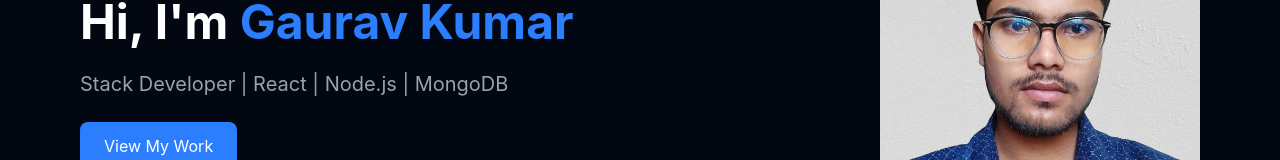
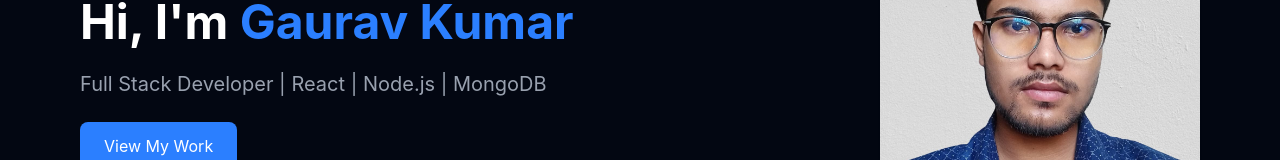
Before and after one commit to gauravkumar2005/My-Portfolio, a React (Vite) app: page / in a window 1280 px wide. Shown: the part 436-596 px from the top of the page. Built offline with nearby package versions, Linux system fonts and the light colour scheme.

Commit message:
change home page

```diff
--- a/src/pages/Home.jsx
+++ b/src/pages/Home.jsx
@@ -19,7 +19,7 @@ function Home() {
           </h1>
 
           <p className="text-base sm:text-lg md:text-xl text-gray-400 mb-6">
-             Stack Developer | React | Node.js | MongoDB
+            Full Stack Developer | React | Node.js | MongoDB
           </p>
 
           <a
```
